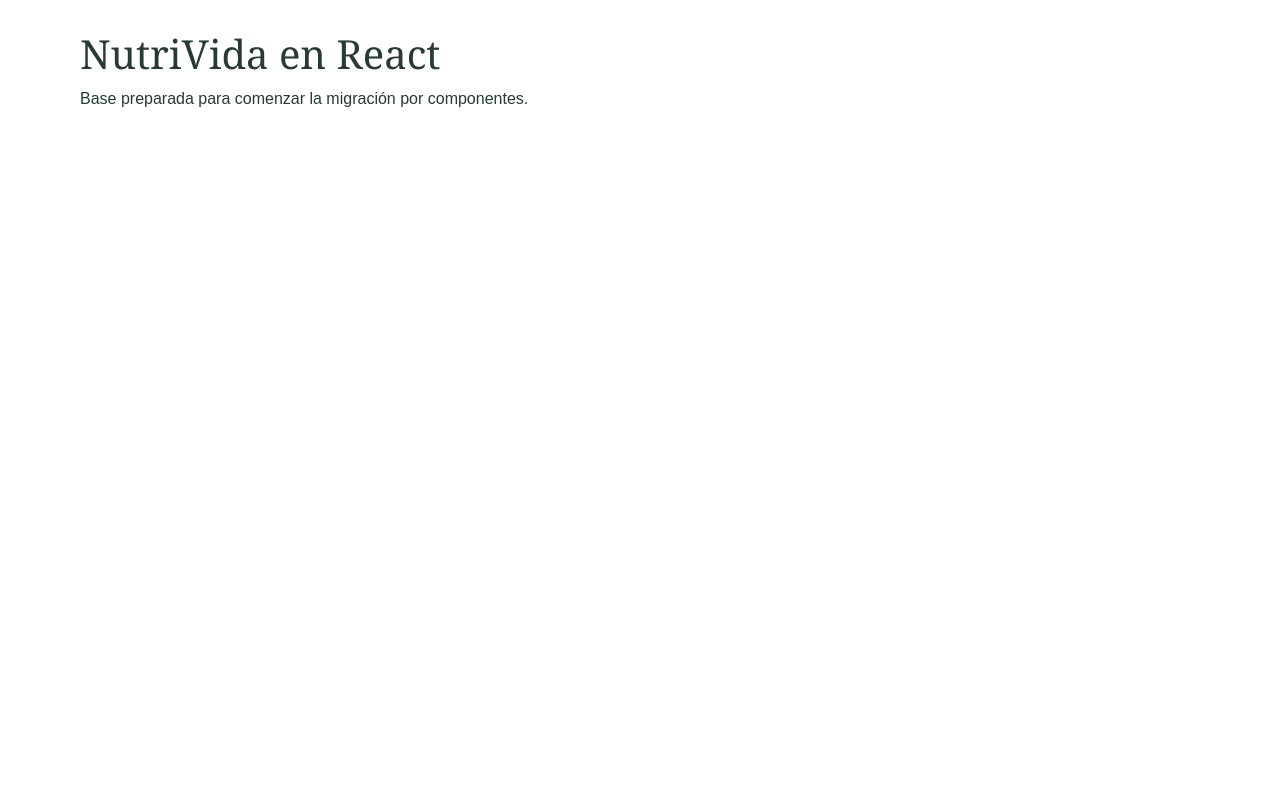
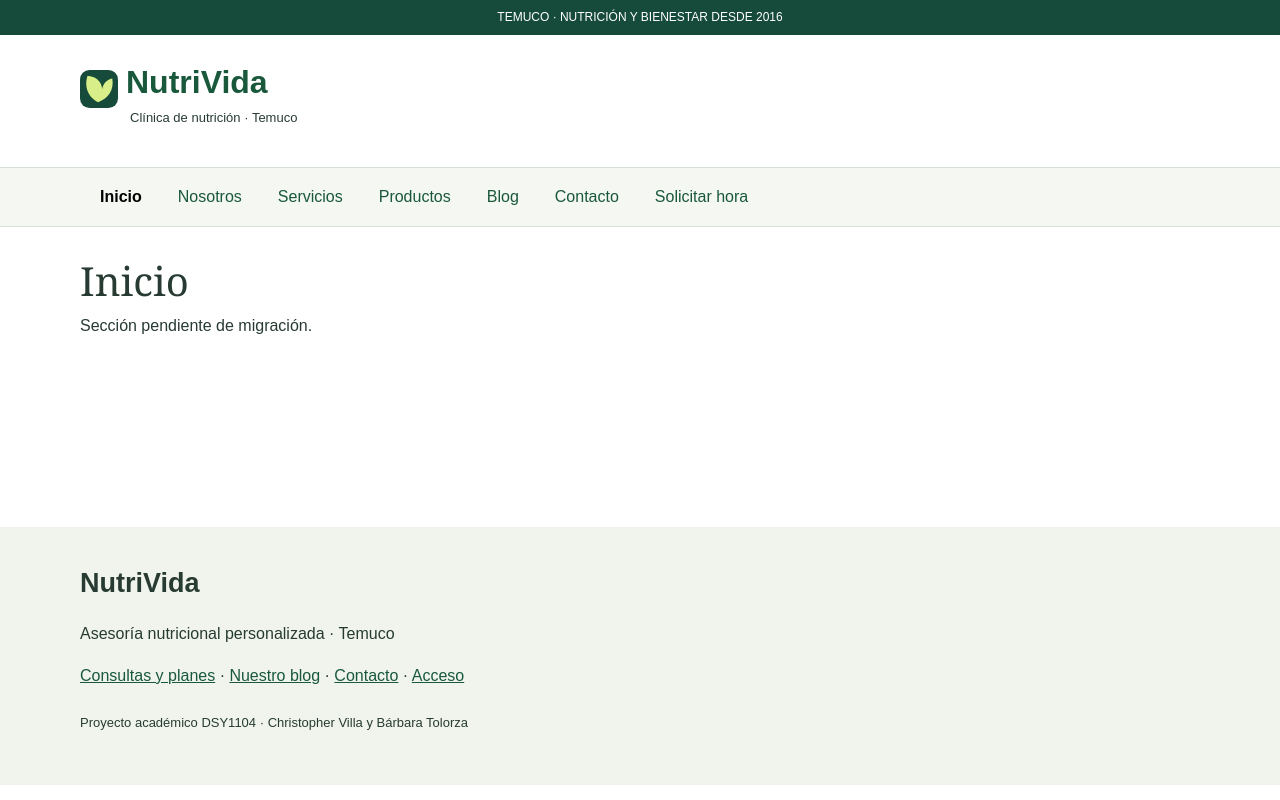
Before and after one commit to Bartolo18/NutriVida_React, a React (Vite) app: page / in a window 1280 px wide. Built offline with nearby package versions, Linux system fonts and the light colour scheme.

Commit message:
Se organiza la navegación inicial de NutriVida
Se separan la cabecera, el menú y el pie de página en componentes. Se agrega el logo y se conectan las rutas públicas. Las secciones pendientes muestran un aviso temporal y se incorporan los estilos de esta estructura.

```diff
--- a/index.html
+++ b/index.html
@@ -3,6 +3,7 @@
   <head>
     <meta charset="UTF-8" />
     <meta name="viewport" content="width=device-width, initial-scale=1.0" />
+    <link rel="icon" type="image/svg+xml" href="/imagenes/logo.svg" />
     <title>NutriVida · Nutrición y bienestar</title>
   </head>
   <body>
--- a/src/App.css
+++ b/src/App.css
@@ -2,3 +2,17 @@ body { margin: 0; font-family: Arial, Helvetica, sans-serif; color: #273b32; lin
 .contenedor { width: 90%; max-width: 1120px; margin: 0 auto; }
 main { min-height: 300px; padding: 30px 0; }
 h1, h2 { font-family: Georgia, 'Times New Roman', serif; }
+.franja { padding: 8px 15px; margin: 0; text-align: center; background: #164b3c; color: white; font-size: 12px; }
+header { padding: 22px 0; }
+a { color: #19583b; }
+.enlace-marca { text-decoration: none; }
+.logo { width: 38px; height: 38px; vertical-align: middle; margin-right: 8px; }
+.marca { font-size: 32px; font-weight: bold; }
+.bajada { margin-left: 50px; font-size: 13px; }
+.menu { background: #f4f7f2; border-top: 1px solid #d6e0d7; border-bottom: 1px solid #d6e0d7; }
+.menu .nav-link { margin-right: 20px; color: #19583b; }
+.menu .navbar-nav { flex-wrap: wrap; }
+.menu .nav-link.active { font-weight: bold; }
+footer { padding: 35px 0; background: #f0f4ed; }
+.marca-pie { font-size: 27px; font-weight: bold; }
+.creditos { margin-top: 25px; font-size: 13px; }
--- a/src/App.jsx
+++ b/src/App.jsx
@@ -1,9 +1,37 @@
+import { Navigate, Route, Routes } from 'react-router-dom';
+import Cabecera from './components/Cabecera';
+import Menu from './components/Menu';
+import PiePagina from './components/PiePagina';
+
+// Las páginas pendientes se migran en las próximas etapas.
+function PaginaPendiente({ titulo }) {
+  return <main className="contenedor"><h1>{titulo}</h1><p>Sección pendiente de migración.</p></main>;
+}
+
+const paginas = [
+  { ruta: '/', nombre: 'Inicio' },
+  { ruta: '/nosotros', nombre: 'Nosotros' },
+  { ruta: '/servicios', nombre: 'Servicios' },
+  { ruta: '/productos', nombre: 'Productos' },
+  { ruta: '/blog', nombre: 'Blog' },
+  { ruta: '/contacto', nombre: 'Contacto' },
+  { ruta: '/solicitar-hora', nombre: 'Solicitar hora' },
+];
+
 function App() {
   return (
-    <main className="contenedor">
-      <h1>NutriVida en React</h1>
-      <p>Base preparada para comenzar la migración por componentes.</p>
-    </main>
+    <>
+      <Cabecera />
+      <Menu paginas={paginas} />
+      <Routes>
+        {paginas.map(({ ruta, nombre, componente: Pagina }) => (
+          <Route key={ruta} path={ruta} element={Pagina ? <Pagina /> : <PaginaPendiente titulo={nombre} />} />
+        ))}
+        <Route path="/administracion" element={<PaginaPendiente titulo="Acceso por perfil" />} />
+        <Route path="*" element={<Navigate to="/" replace />} />
+      </Routes>
+      <PiePagina />
+    </>
   );
 }
 
--- /dev/null
+++ b/src/components/Cabecera.jsx
@@ -0,0 +1,20 @@
+import { Link } from 'react-router-dom';
+
+function Cabecera() {
+  return (
+    <>
+      <p className="franja">TEMUCO · NUTRICIÓN Y BIENESTAR DESDE 2016</p>
+      <header>
+        <div className="contenedor">
+          <Link className="enlace-marca" to="/">
+            <img className="logo" src="/imagenes/logo.svg" alt="" />
+            <span className="marca">NutriVida</span>
+          </Link>
+          <p className="bajada">Clínica de nutrición · Temuco</p>
+        </div>
+      </header>
+    </>
+  );
+}
+
+export default Cabecera;
--- /dev/null
+++ b/src/components/Menu.jsx
@@ -0,0 +1,23 @@
+import { Container, Nav, Navbar } from 'react-bootstrap';
+import { NavLink } from 'react-router-dom';
+
+function Menu({ paginas }) {
+  return (
+    <Navbar className="menu" expand="md" collapseOnSelect aria-label="Menú principal">
+      <Container className="contenedor" fluid>
+        <Navbar.Toggle aria-controls="menu-principal" label="Abrir menú" />
+        <Navbar.Collapse id="menu-principal">
+          <Nav>
+            {paginas.map((pagina) => (
+              <Nav.Link key={pagina.ruta} eventKey={pagina.ruta} as={NavLink} to={pagina.ruta} end>
+                {pagina.nombre}
+              </Nav.Link>
+            ))}
+          </Nav>
+        </Navbar.Collapse>
+      </Container>
+    </Navbar>
+  );
+}
+
+export default Menu;
--- /dev/null
+++ b/src/components/PiePagina.jsx
@@ -0,0 +1,19 @@
+import { Link } from 'react-router-dom';
+
+function PiePagina() {
+  return (
+    <footer>
+      <div className="contenedor">
+        <p className="marca-pie">NutriVida</p>
+        <p>Asesoría nutricional personalizada · Temuco</p>
+        <p>
+          <Link to="/productos">Consultas y planes</Link> · <Link to="/blog">Nuestro blog</Link> ·{' '}
+          <Link to="/contacto">Contacto</Link> · <Link to="/administracion">Acceso</Link>
+        </p>
+        <p className="creditos">Proyecto académico DSY1104 · Christopher Villa y Bárbara Tolorza</p>
+      </div>
+    </footer>
+  );
+}
+
+export default PiePagina;
--- a/src/main.jsx
+++ b/src/main.jsx
@@ -1,9 +1,15 @@
 import { StrictMode } from 'react';
 import { createRoot } from 'react-dom/client';
+import { BrowserRouter } from 'react-router-dom';
 import 'bootstrap/dist/css/bootstrap.min.css';
 import './App.css';
 import App from './App';
 
+// BrowserRouter permite cambiar de página mediante la URL.
 createRoot(document.getElementById('root')).render(
-  <StrictMode><App /></StrictMode>,
+  <StrictMode>
+    <BrowserRouter>
+      <App />
+    </BrowserRouter>
+  </StrictMode>,
 );
```
Also changed, not shown: src/components/EncabezadoPagina.jsx (added, +11 -0 lines), public/imagenes/logo.svg (added).
